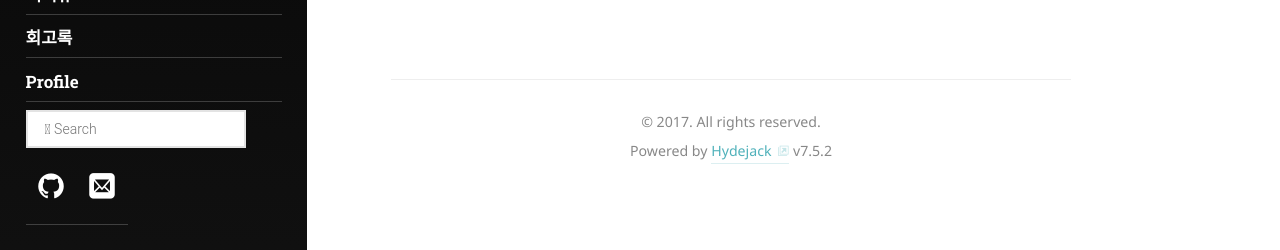
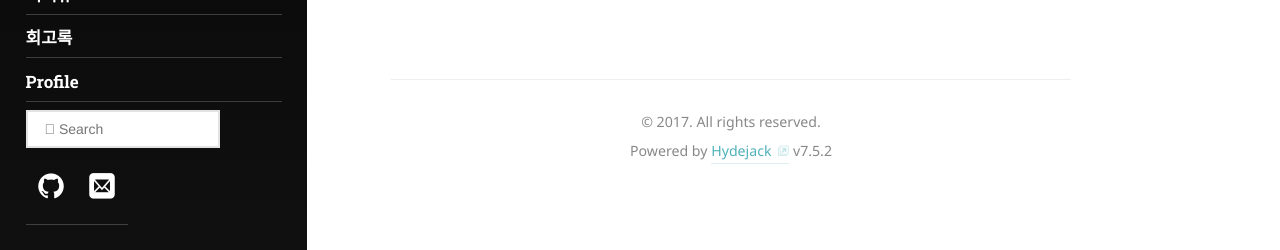
Before and after one commit to datata29/datata29.github.io, a Jekyll site: the page built from index.html, in a window 1280 px wide and 900 px high, scrolled down 51 px. Shown: the part 650-900 px from the top of the window. Built offline with Jekyll 4.4.1, drawn with Linux system fonts in a browser that asks for light colours; nearby versions of some CDN libraries; some web fonts are replaced; the list of posts is cut into pages by our own code.

Commit message:
searchfont

```diff
--- a/assets/tipuesearch/css/tipuesearch.css
+++ b/assets/tipuesearch/css/tipuesearch.css
@@ -12,7 +12,7 @@ http://www.tipue.com/search
 
 #tipue_search_input, #tipue_search_foot_boxes
 {
-     font: 300 14px/1 Roboto, sans-serif;
+     font: 300 14px/1 Helvetica, Arial, sans-serif;
 }
 #tipue_search_results_count, #tipue_search_warning, .tipue_search_content_url, .tipue_search_content_debug, .tipue_search_related_text
 {
```
